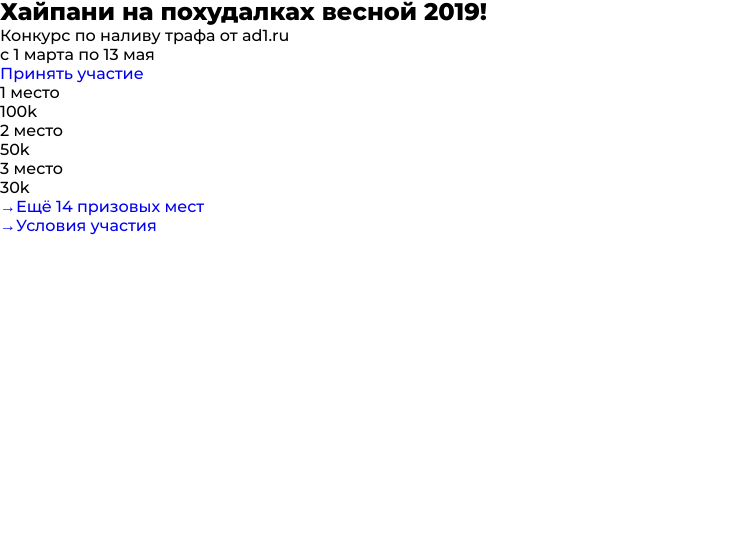
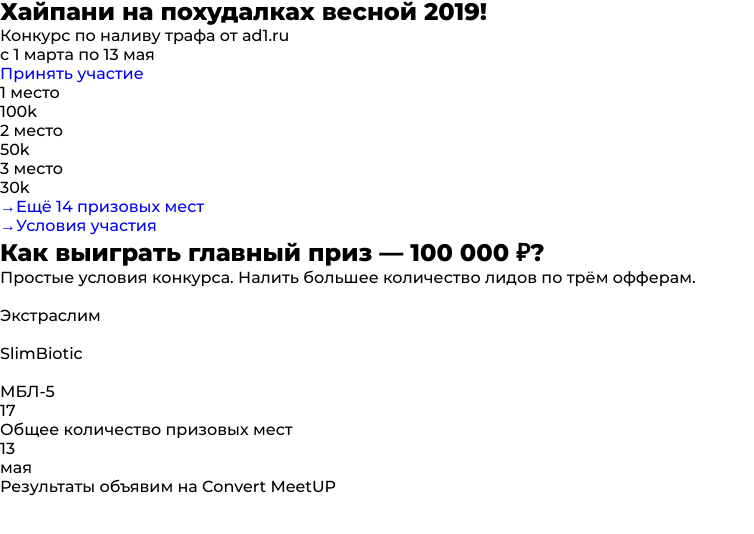
Before and after one commit to alex-lbv/test_ad1.ru, a website: page app/index.html in a window 1280 px wide. Shown: the part 56-590 px from the top of the page, without its empty margins (0-754 px from the left). Drawn offline with nearby package versions, Linux system fonts and the light colour scheme; files that its build step writes are made by us from their sources.

Commit message:
feature(main): adds markup

```diff
--- a/app/index.html
+++ b/app/index.html
@@ -83,7 +83,77 @@
 			</div>
 		</div>
 	</header>
-	<main></main>
+	<main class="main">
+		<section class="condition">
+			<div class="condition__title-wrap">
+				<h2 class="condition__title">Как выиграть главный приз — <span class="condition__title--green">100 000
+						₽</span>?</h2>
+			</div>
+			<div class="condition__text-wrap">
+				<p class="condition__text">Простые условия конкурса. Налить большее количество лидов по трём офферам.
+				</p>
+			</div>
+			<div class="condition__list-wrap">
+				<ul class="condition__list">
+					<li class="condition__item">
+						<div class="condition__item-content">
+							<div class="condition__item-image-wrap">
+								<img src="" alt="" class="condition__item-image">
+							</div>
+							<div class="condition__text-wrap">
+								<span class="condition__text">Экстраслим</span>
+							</div>
+						</div>
+					</li>
+					<li class="condition__item">
+						<div class="condition__item-content">
+							<div class="condition__item-image-wrap">
+								<img src="" alt="" class="condition__item-image">
+							</div>
+							<div class="condition__text-wrap">
+								<span class="condition__text">SlimBiotic</span>
+							</div>
+						</div>
+					</li>
+					<li class="condition__item">
+						<div class="condition__item-content">
+							<div class="condition__item-image-wrap">
+								<img src="" alt="" class="condition__item-image">
+							</div>
+							<div class="condition__text-wrap">
+								<span class="condition__text">МБЛ-5</span>
+							</div>
+						</div>
+					</li>
+				</ul>
+			</div>
+		</section>
+		<section class="result">
+			<h2 class="visually-hidden">Результат</h2>
+			<ul class="result__list">
+				<li class="result__item">
+					<div class="result__item-content">
+						<div class="result__item-number-wrap">
+							<span class="result__item-number">17</span>
+						</div>
+						<div class="result__item-text-wrap">
+							<p class="result__item-text">Общее количество призовых мест</p>
+						</div>
+					</div>
+				</li>
+				<li class="result__item">
+					<div class="result__item-content">
+						<div class="result__item-number-wrap">
+							<span class="result__item-number">13<br /><span class="result__item-number--text">мая</span></span>
+						</div>
+						<div class="result__item-text-wrap">
+							<p class="result__item-text">Результаты объявим на Convert MeetUP</p>
+						</div>
+					</div>
+				</li>
+			</ul>
+		</section>
+	</main>
 	<script src="js/script.min.js"></script>
 </body>
 
```
